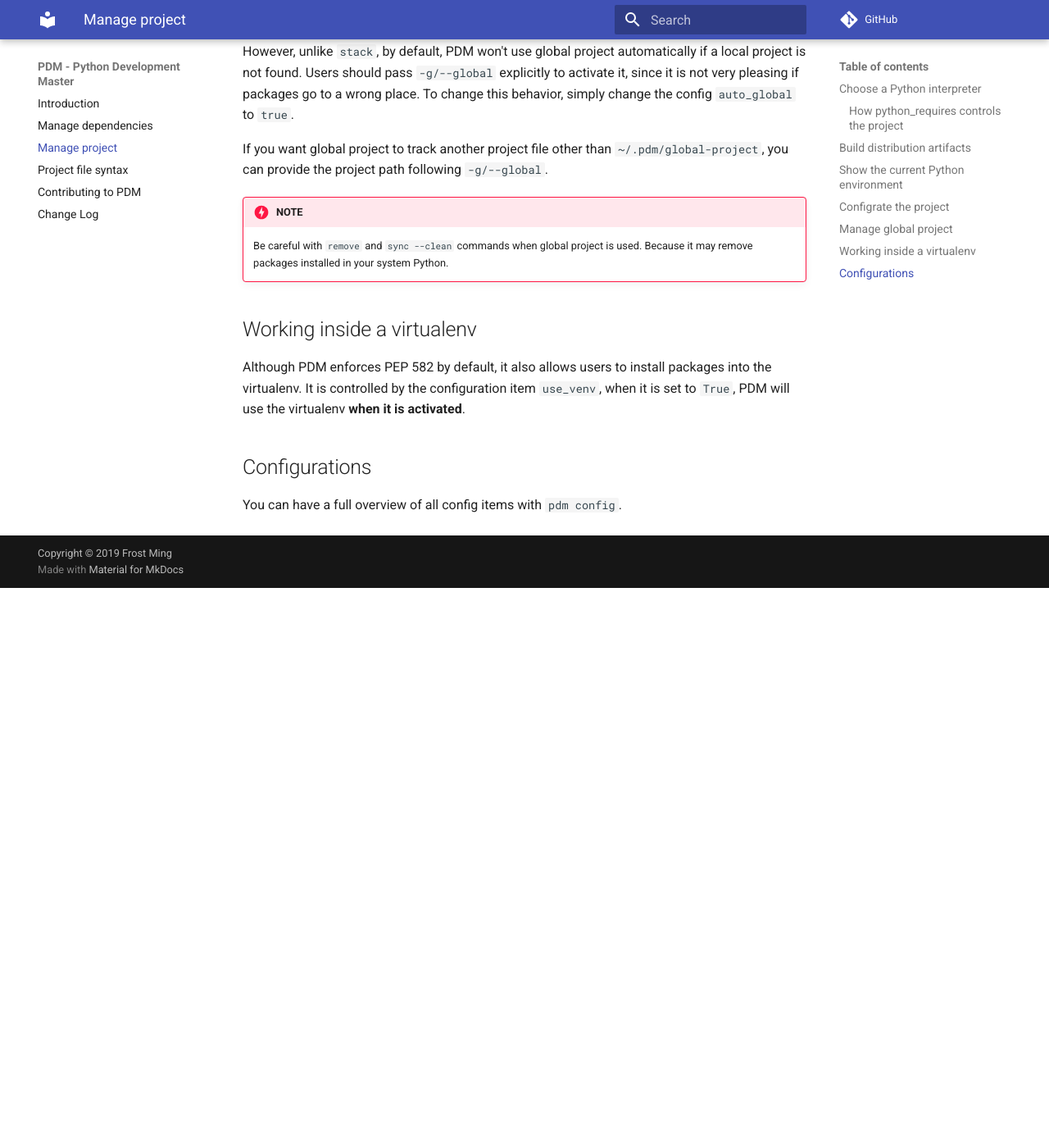
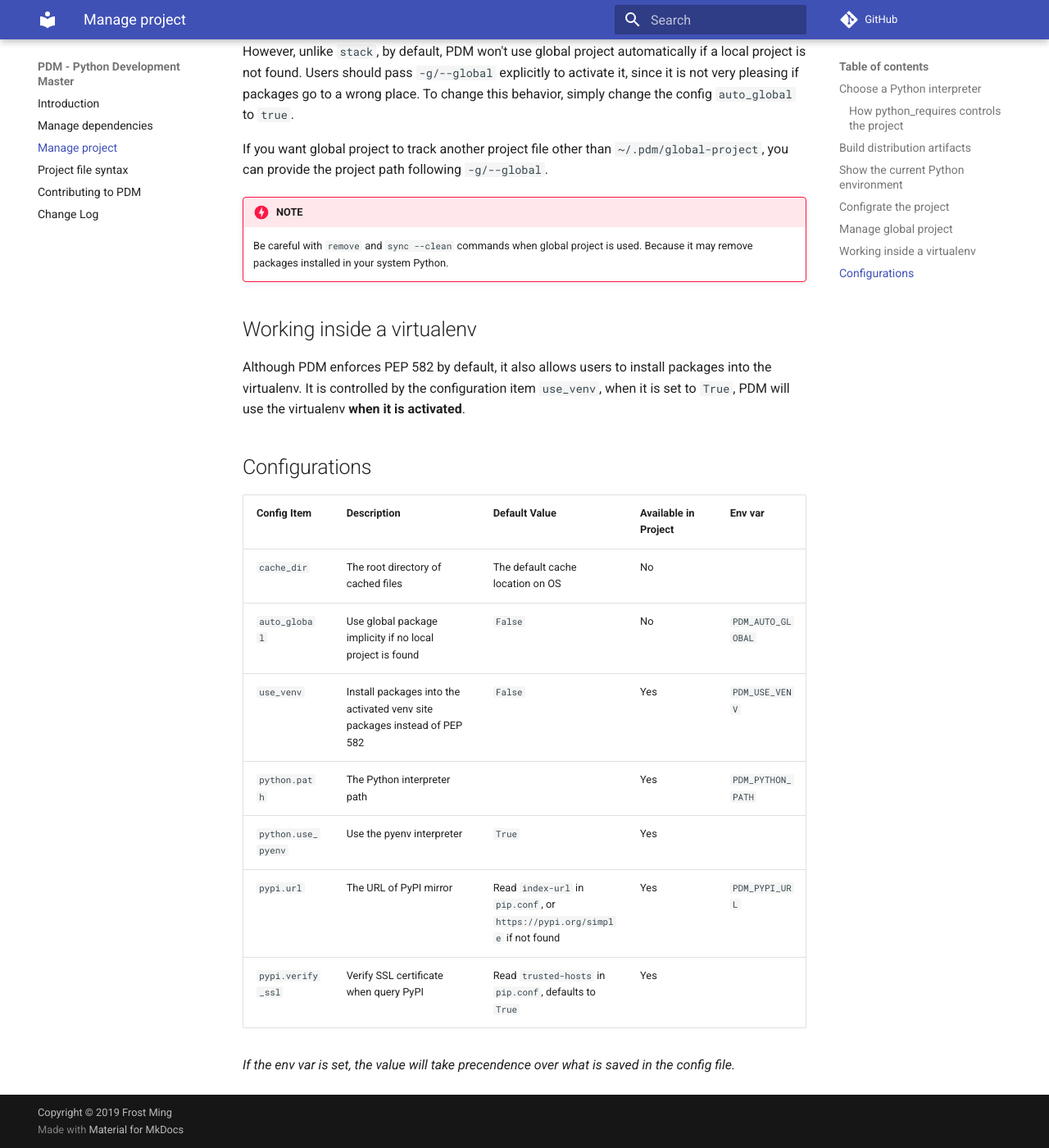
Before and after one commit to ChrisSanderser/pd-ms, an MkDocs documentation site: the page built from docs/docs/project.md, in a window 1280 px wide and 1400 px high, scrolled down 2485 px. Shown: the whole window at 82% size. Built offline with MkDocs 1.6.1 and Material for MkDocs 9.7.7, drawn with Linux system fonts in a browser that asks for light colours; comment, search, counter and statistics services are not loaded; before the commit the page ends 3202 px from its top, so only the background shows below that.

Commit message:
add more docs

```diff
--- a/docs/docs/project.md
+++ b/docs/docs/project.md
@@ -122,4 +122,14 @@ by the configuration item `use_venv`, when it is set to `True`, PDM will use the
 
 ## Configurations
 
-You can have a full overview of all config items with `pdm config`.
+| Config Item | Description | Default Value | Available in Project | Env var |
+| ----------- | ----------- | ------------- | -------------------- | ------- |
+| `cache_dir` | The root directory of cached files | The default cache location on OS | No | |
+| `auto_global` | Use global package implicity if no local project is found | `False` | No | `PDM_AUTO_GLOBAL` |
+| `use_venv` | Install packages into the activated venv site packages instead of PEP 582 | `False` | Yes | `PDM_USE_VENV` |
+| `python.path` | The Python interpreter path | | Yes | `PDM_PYTHON_PATH` |
+| `python.use_pyenv` | Use the pyenv interpreter | `True` | Yes | |
+| `pypi.url` | The URL of PyPI mirror | Read `index-url` in `pip.conf`, or `https://pypi.org/simple` if not found | Yes | `PDM_PYPI_URL` |
+| `pypi.verify_ssl` | Verify SSL certificate when query PyPI | Read `trusted-hosts` in `pip.conf`, defaults to `True` | Yes | |
+
+*If the env var is set, the value will take precendence over what is saved in the config file.*
```
